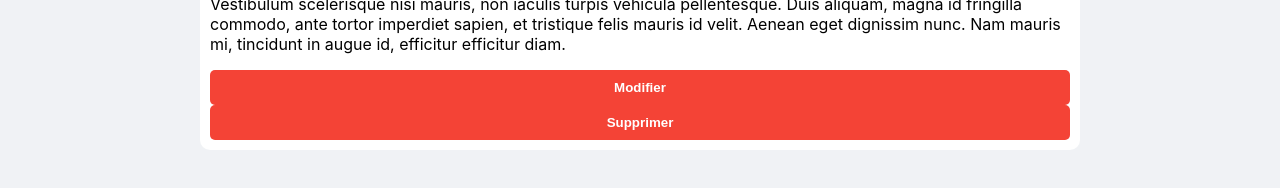
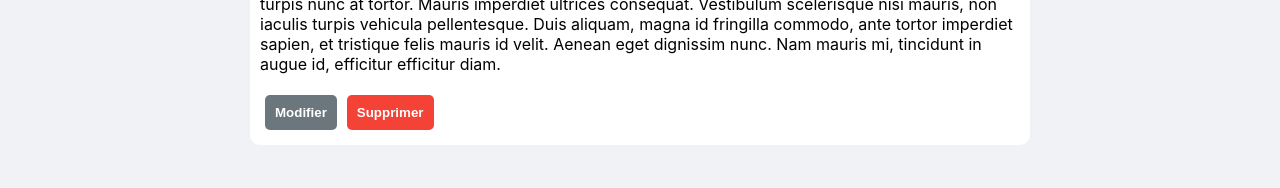
Before and after one commit to jordanricaut/JordanRicaut_7_18112021, a React (Create React App) app in the folder frontend/: page /post/1 in a window 1280 px wide. Shown: the part 580-768 px from the top of the page. Built offline with nearby package versions, Linux system fonts and the light colour scheme.

Commit message:
Ajout du lien "Voir plus"

```diff
--- a/frontend/src/components/Formulaire/Bouton/Bouton.js
+++ b/frontend/src/components/Formulaire/Bouton/Bouton.js
@@ -31,10 +31,6 @@ function Bouton({css, boutonId, boutonTexte, data}) {
       e.preventDefault();
       navigate('/nouveau-post')
     }
-    if (boutonId === 'vos-post') {
-      e.preventDefault();
-      navigate('/vos-post')
-    }
     if (boutonId === 'modifier-profil') {
       e.preventDefault();
       navigate('/modifier-profil')
--- a/frontend/src/components/Formulaire/Bouton/bouton.css
+++ b/frontend/src/components/Formulaire/Bouton/bouton.css
@@ -15,3 +15,17 @@ button {
   border: none;
   font-weight: bold;
 }
+.btn_rouge_post {
+  background-color: #f44336;
+  color: white;
+  border: none;
+  font-weight: bold;
+  margin: 5px;
+}
+.btn_gris_post {
+  background-color: #6C767D;
+  color: white;
+  border: none;
+  font-weight: bold;
+  margin: 5px;
+}
--- a/frontend/src/components/Post/Post.js
+++ b/frontend/src/components/Post/Post.js
@@ -1,4 +1,7 @@
 import React from 'react'
+
+import { Link } from 'react-router-dom';
+
 
 import './post.css'
 
@@ -20,7 +23,9 @@ function Post({titre, imagesrc, contenu, plus, css}) {
       <h2>{titre}</h2>
       <img src={imagesrc} style={{maxWidth: '100%'}}/>
       <p>{contenu}</p>
-      <p>{plus}</p>
+      <Link to="/post/1">
+        <p>{plus}</p>
+      </Link>
     </div>
   )
 }
--- a/frontend/src/components/Profil/Profil.js
+++ b/frontend/src/components/Profil/Profil.js
@@ -1,4 +1,5 @@
 import React from 'react'
+
 
 import Bouton from '../Formulaire/Bouton/Bouton'
 
--- a/frontend/src/index.css
+++ b/frontend/src/index.css
@@ -14,6 +14,10 @@ code {
 }
 a {
   text-decoration: none;
+  color: black;
+}
+a:hover {
+  color: #f44336;
 }
 .margin-r10 {
   margin-right: 10px;
--- a/frontend/src/pages/accueil/accueilPage.js
+++ b/frontend/src/pages/accueil/accueilPage.js
@@ -38,7 +38,6 @@ function AccueilPage() {
         <div class="aside_droite">
           <h3 class="titre">Vos Posts</h3>
             <Bouton boutonTexte="Nouveau Post" boutonId="nouveau-post" css="btn_rouge margin-r10"/>
-            <Bouton boutonTexte="Voir vos Posts" boutonId="nouveau-post" css="btn_rouge"/>
         </div>
     </div>
   </div>
--- a/frontend/src/pages/post/postPage.js
+++ b/frontend/src/pages/post/postPage.js
@@ -20,8 +20,8 @@ function PostPage() {
       <Header />
       <div class="post_unique">
       <Post contenu={contenu} titre="Ferrari" imagesrc="https://sf1.auto-moto.com/wp-content/uploads/sites/9/2021/03/f1-2021-ferrari-sf21-6.jpg"/>
-      <Bouton boutonTexte="Modifier" boutonId="modification-post" css="btn_rouge"/>
-      <Bouton boutonTexte="Supprimer" boutonId="suppression-post" css="btn_rouge"/>
+      <Bouton boutonTexte="Modifier" boutonId="modification-post" css="btn_gris_post"/>
+      <Bouton boutonTexte="Supprimer" boutonId="suppression-post" css="btn_rouge_post"/>
 
     </div>
     </div>
--- a/frontend/src/pages/post/postpage.css
+++ b/frontend/src/pages/post/postpage.css
@@ -1,6 +1,5 @@
 .post_unique {
-  display: grid;
-  margin: 20px 200px;
+  margin: 20px 250px;
   background-color: white;
   padding: 10px;
   border-radius: 10px;
```
